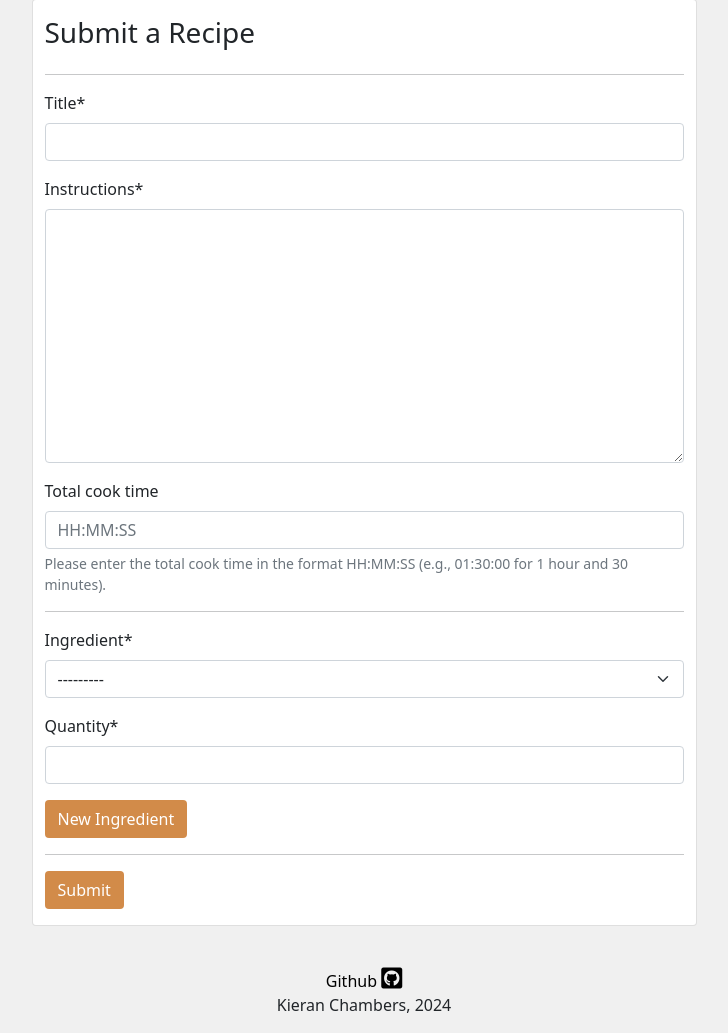
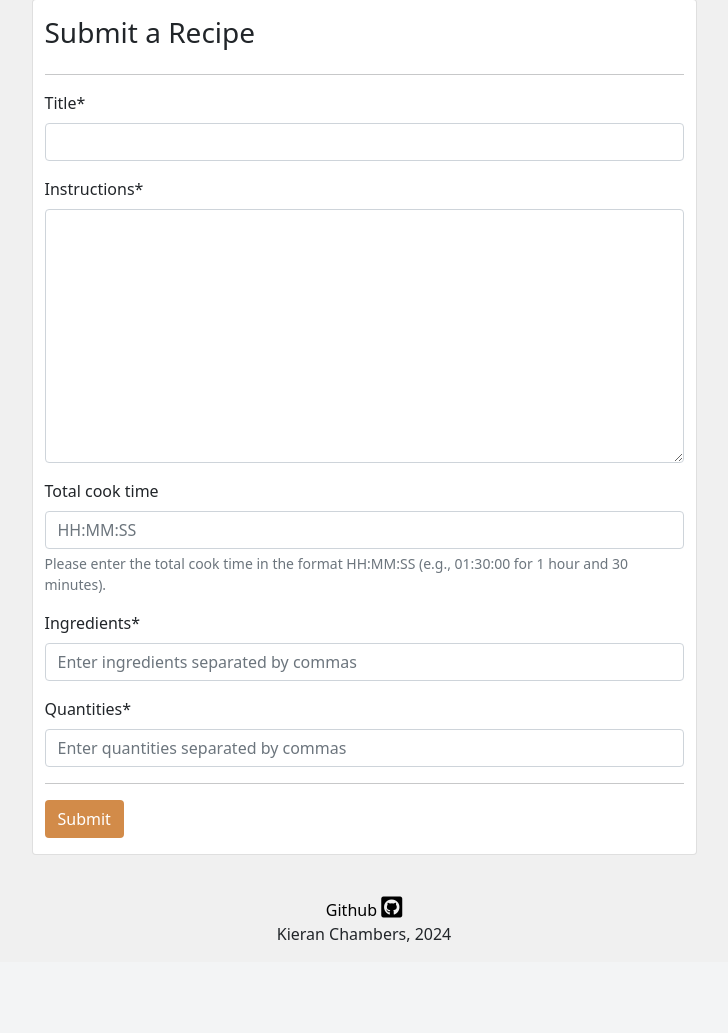
Before and after one commit to klchambers/pp4, a Django app: page /upload_recipe/ in a window 1280 px wide. Shown: the part 99-1132 px from the top of the page, without its empty margins (276-1004 px from the left). After the commit the page ends 1041 px from the top, so only its background shows below. Run offline with Django 5.2, Linux system fonts and the light colour scheme; the visitor is signed in with stand-in values (Sample User, id 1); data that the repository does not hold is empty; some libraries are stand-ins or nearby versions.

Commit message:
Refactor: Update form to accept ingredients/quantities in CSV format

```diff
--- a/recipes/forms.py
+++ b/recipes/forms.py
@@ -10,6 +10,16 @@ class CommentForm(forms.ModelForm):
 
 
 class RecipeForm(forms.ModelForm):
+
+    ingredients = forms.CharField(
+        label='Ingredients',
+        widget=forms.TextInput(
+            attrs={'placeholder': 'Enter ingredients separated by commas'}))
+    quantities = forms.CharField(
+        label='Quantities',
+        widget=forms.TextInput(
+            attrs={'placeholder': 'Enter quantities separated by commas'}))
+
     class Meta:
         model = Recipe
         fields = (
@@ -27,7 +37,8 @@ class RecipeForm(forms.ModelForm):
 # Available here:
 # https://docs.djangoproject.com/en/5.0/topics/forms/modelforms/
 RecipeFormSet = inlineformset_factory(
-    Recipe, IngredientQuantity,
+    Recipe,
+    IngredientQuantity,
     fields=['ingredient', 'quantity'],
     can_delete=False,
     extra=1)
--- a/recipes/templates/recipes/upload_recipe.html
+++ b/recipes/templates/recipes/upload_recipe.html
@@ -10,13 +10,7 @@
             <hr>
             <form method="post">
                 {% csrf_token %}
-                    {{ form|crispy }}<hr>
-                    {{ formset.management_form }}
-                    {% for form in formset %}
                 {{ form|crispy }}
-                    {% endfor %}
-                    <button class="btn btn-signup">New Ingredient</button>
-                    <br>
                 <hr>
                 <button type="submit" class="btn btn-signup">Submit</button>
             </form>
--- a/recipes/views.py
+++ b/recipes/views.py
@@ -1,7 +1,7 @@
 from django.shortcuts import render, get_object_or_404, redirect
 from django.views import generic
-from .models import Recipe, IngredientQuantity
-from .forms import CommentForm, RecipeFormSet, RecipeForm
+from .models import Recipe, Ingredient, IngredientQuantity
+from .forms import CommentForm, RecipeForm
 from django.contrib.auth.decorators import login_required
 
 
@@ -80,23 +80,43 @@ def upload_recipe(request, recipe_id=None):
     else:
         recipe = Recipe(author=request.user)
     if request.method == 'POST':
-        form = RecipeForm(request.POST, instance=recipe)
+        form = RecipeForm(request.POST)
         if form.is_valid():
+            # Extract ingredients and quantities
+            ingredients_input = form.cleaned_data['ingredients']
+            quantities_input = form.cleaned_data['quantities']
+
+            ingredients_list = [ingredient.strip().capitalize()
+                                for ingredient in ingredients_input.split(',')
+                                if ingredient.strip()]
+            quantities_list = [quantity.strip()
+                               for quantity in quantities_input.split(',')
+                               if quantity.strip()]
+
+            # Save the recipe
             recipe = form.save(commit=False)
-            formset = RecipeFormSet(request.POST, instance=recipe)
-            if formset.is_valid():
-                # Save recipe form data once valid
-                recipe.save()
-                # save ingredient formset
-                formset.save()
-                # redirect to homepage
-                return redirect('home')
-        else:
-            formset = RecipeFormSet(request.POST, instance=recipe)
+            recipe.author = request.user
+            recipe.save()
+
+        # Process ingredients and quantities
+        for idx, ingredient_name in enumerate(ingredients_list):
+            # Check if ingredient exists, otherwise create it
+            ingredient, created = Ingredient.objects.get_or_create(
+                name=ingredient_name)
+
+            # Create IngredientQuantity instance
+            IngredientQuantity.objects.create(
+                recipe=recipe,
+                ingredient=ingredient,
+                quantity=quantities_list[idx] if idx < len(
+                    quantities_list) else ''
+            )
+
+        return redirect('home')  # Redirect after successful save
     else:
-        form = RecipeForm(instance=recipe)
-        formset = RecipeFormSet(instance=recipe)
+        form = RecipeForm()
 
-    return render(
-        request, 'recipes/upload_recipe.html',
-        {'formset': formset, 'form': form})
+        return render(
+            request, 'recipes/upload_recipe.html',
+            {'form': form}
+        )
```
Lines whose indentation alone changed are shown as unchanged.
